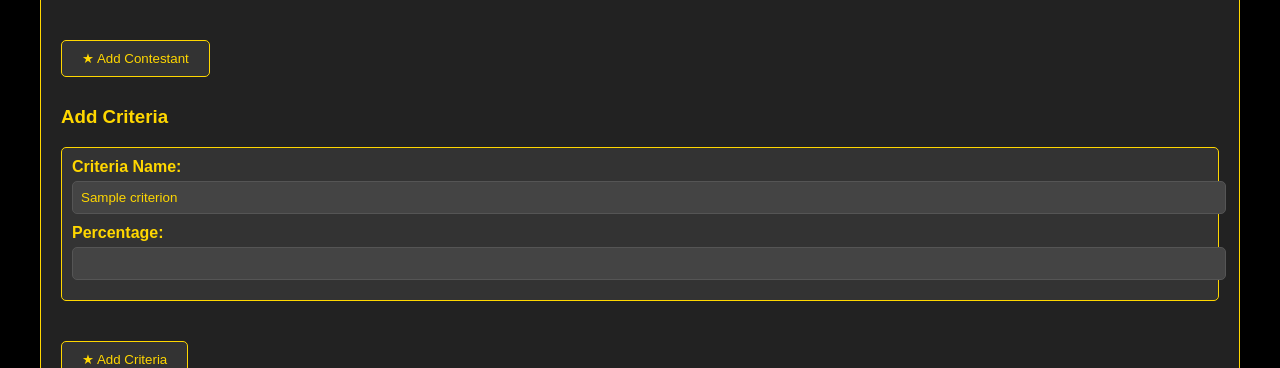
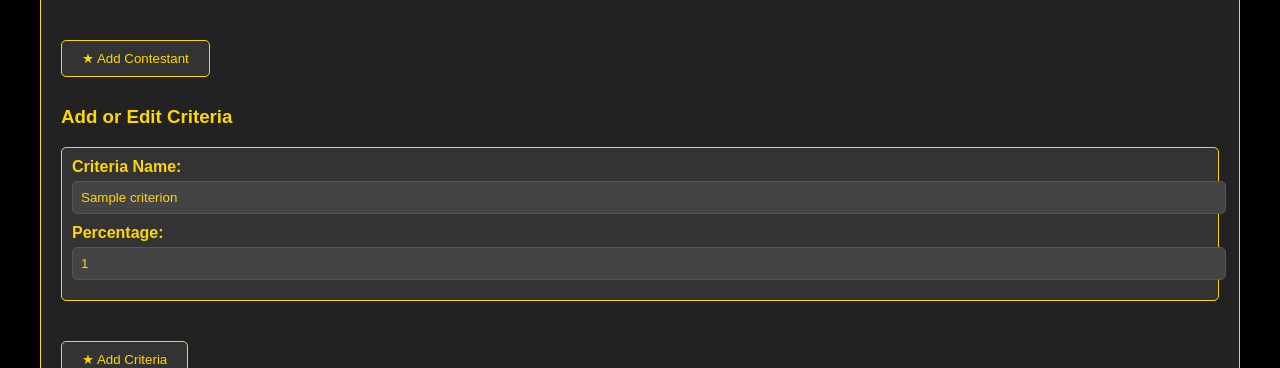
Before and after one commit to Evorxys/competition_scoring_cumlaude, a Flask app: template templates/admin.html in a window 1280 px wide. Shown: the part 1140-1508 px from the top of the page. Run offline with Flask 3, Linux system fonts and the light colour scheme; the template is opened without the code that fills it: most values are stand-ins (such as "Sample title", 1, 10 or a date in 2020); grey boxes marked "Sample" are stand-in pictures.

Commit message:
fix criteria

```diff
--- a/templates/admin.html
+++ b/templates/admin.html
@@ -54,16 +54,16 @@
         </button>
 
         <!-- Criteria Section -->
-        <h3>Add Criteria</h3>
+        <h3>Add or Edit Criteria</h3>
         <div id="criteria-section" class="form-section">
             <!-- Existing criteria will be displayed here -->
             {% for criterion in criteria %}
             <div class="criteria-entry">
                 <label>Criteria Name:</label>
-                <input type="text" name="criteriaName[]" value="{{ criterion }}" required>
+                <input type="text" name="criteriaName[]" value="{{ criterion.name }}" required>
 
                 <label>Percentage:</label>
-                <input type="number" name="criteriaPercentage[]" min="1" max="100" required>
+                <input type="number" name="criteriaPercentage[]" value="{{ criterion.percentage }}" min="1" max="100" required>
             </div>
             {% endfor %}
         </div>
```
